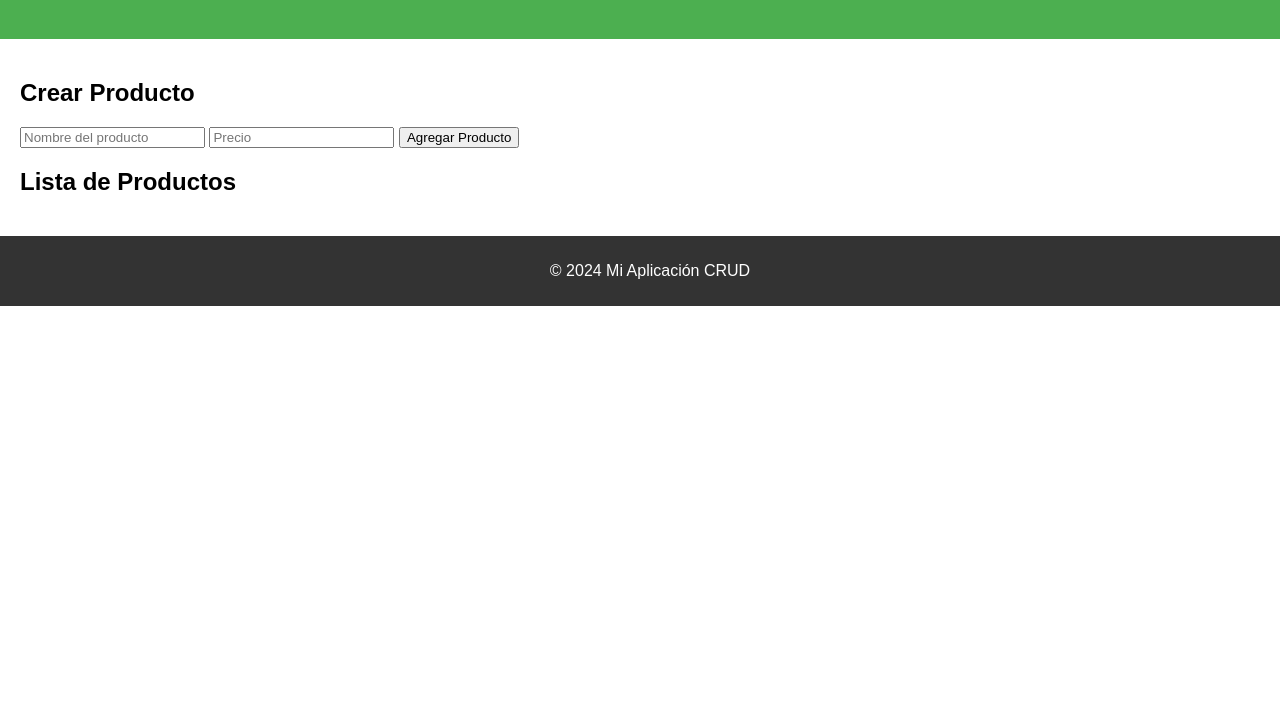
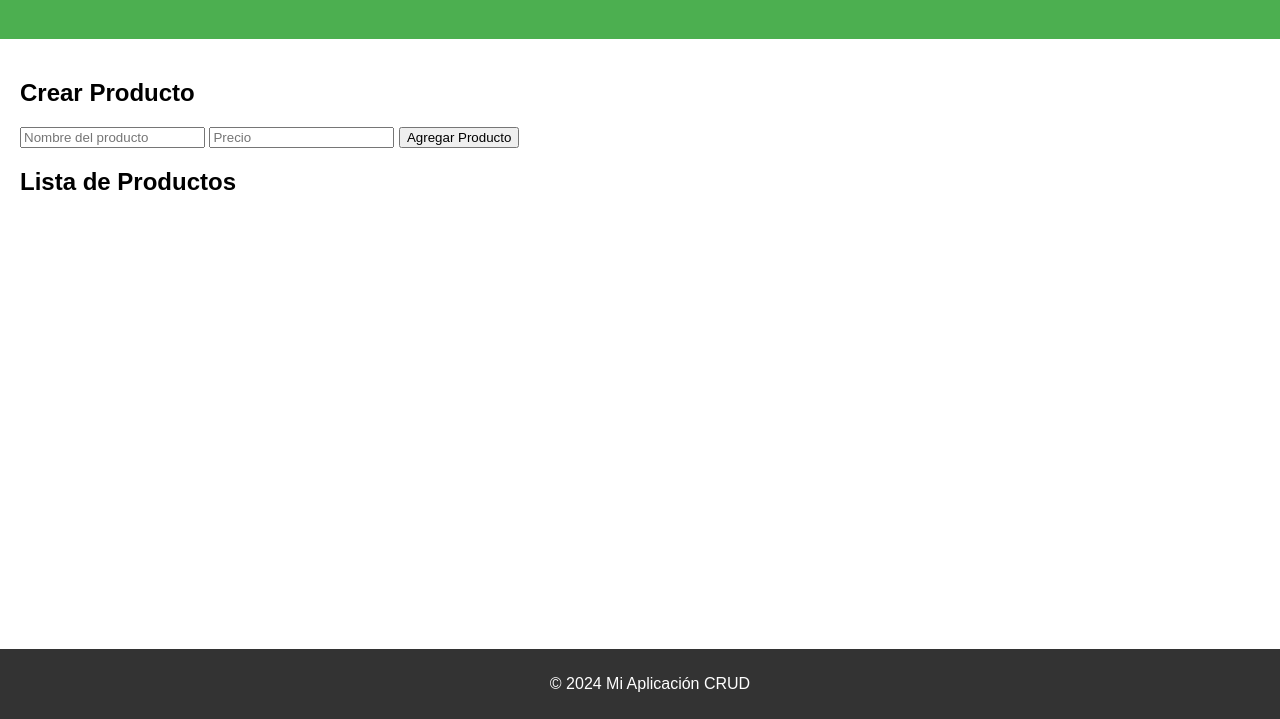
Before and after one commit to Ortiz70/AplicacionCRUD, a plain HTML site: page index.html in a window 1280 px wide. Shown: the part 81-800 px from the top of the page. Drawn offline with Linux system fonts and the light colour scheme.

Commit message:
se coloco el footer en lugar correcto

```diff
--- a/index.html
+++ b/index.html
@@ -6,6 +6,9 @@
     <title>Aplicación CRUD</title>
     <style>
         body {
+            display: flex;
+            flex-direction: column;
+            min-height: 100vh; /* Asegura que el body ocupe al menos el 100% de la altura de la ventana */
             font-family: Arial, sans-serif;
             margin: 0;
             padding: 0;
@@ -17,6 +20,7 @@
             text-align: center;
         }
         main {
+            flex: 1; /* Permite que main ocupe el espacio restante */
             padding: 20px;
         }
         footer {
```
